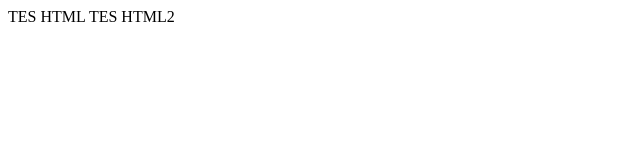
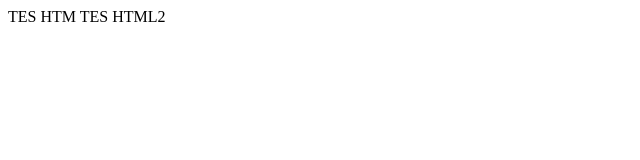
Before and after one commit to alamrkgit/Repo1, a plain HTML site: page index.html in a window 1280 px wide. Shown: the full height of the page, 0-640 px from the left. Drawn offline with Linux system fonts and the light colour scheme.

Commit message:
Commit ketiga saya

```diff
--- a/index.html
+++ b/index.html
@@ -2,7 +2,7 @@
 <HEAD>
 </HEAD>
 <BODY>
-TES HTML
+TES HTM
 TES HTML2
 </BODY>
 </HTML>
```
